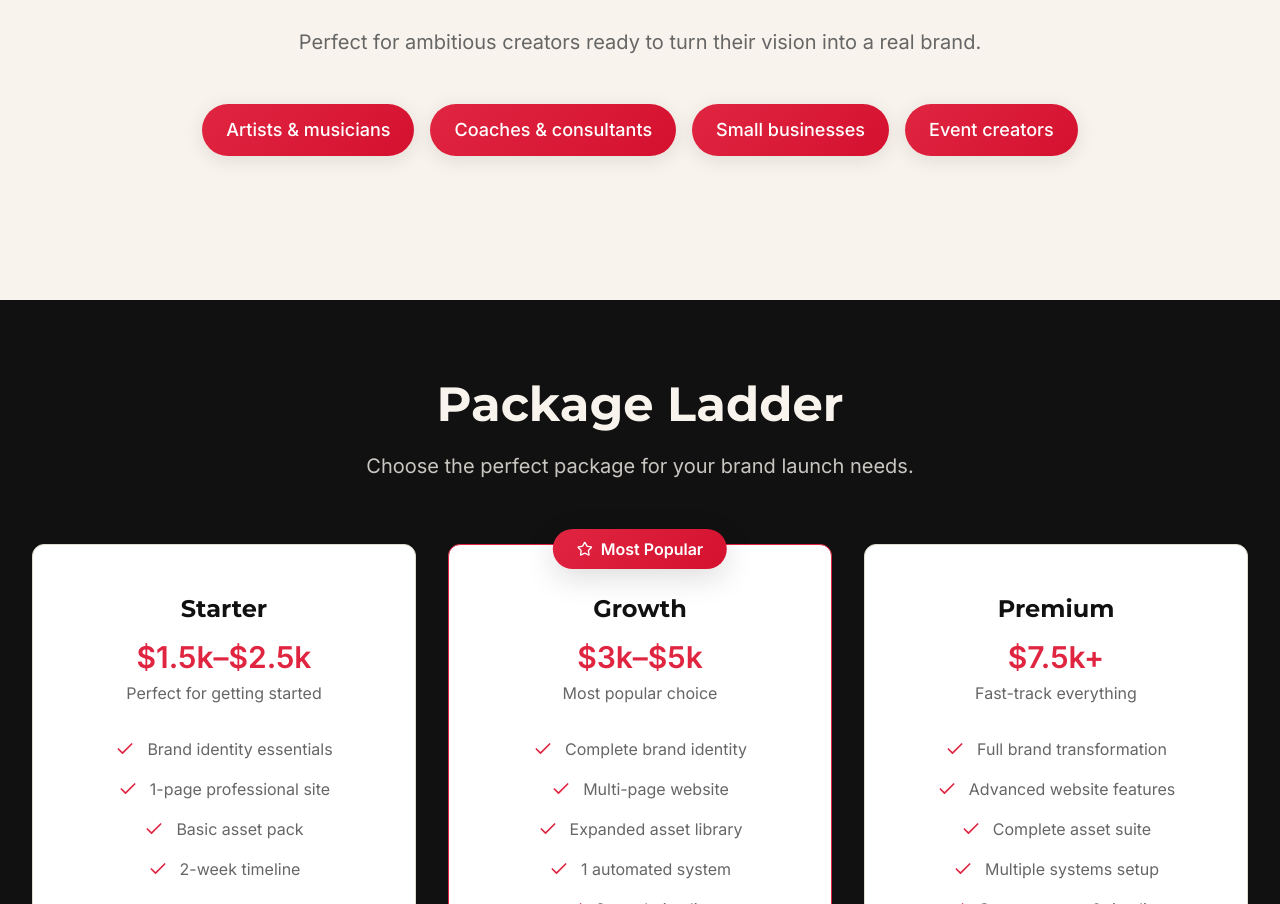
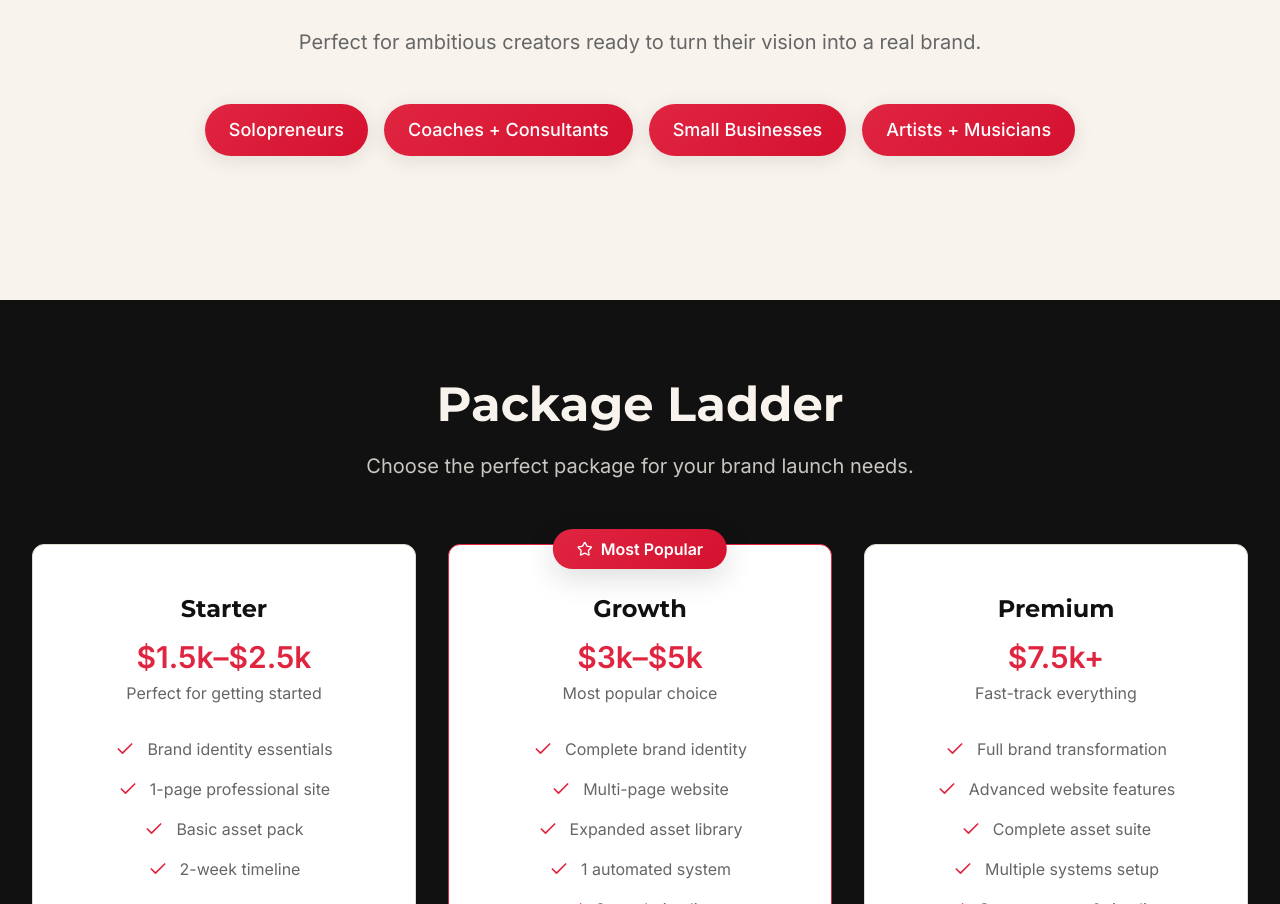
Before and after one commit to lynnslens/launchspark-kit, a React (Vite) app: page / in a window 1280 px wide. Shown: the part 2039-2943 px from the top of the page. Built offline with nearby package versions, Linux system fonts and the light colour scheme.

Commit message:
Update "Who It's For" section
Changed the audience list in the "Who It's For" section to Solopreneurs, Coaches + Consultants, Small Businesses, Artists + Musicians.

```diff
--- a/src/components/WhoItsFor.tsx
+++ b/src/components/WhoItsFor.tsx
@@ -1,8 +1,8 @@
 const audiences = [
-  "Artists & musicians",
-  "Coaches & consultants",
-  "Small businesses",
-  "Event creators",
+  "Solopreneurs",
+  "Coaches + Consultants",
+  "Small Businesses",
+  "Artists + Musicians",
 ];
 
 const WhoItsFor = () => {
```
